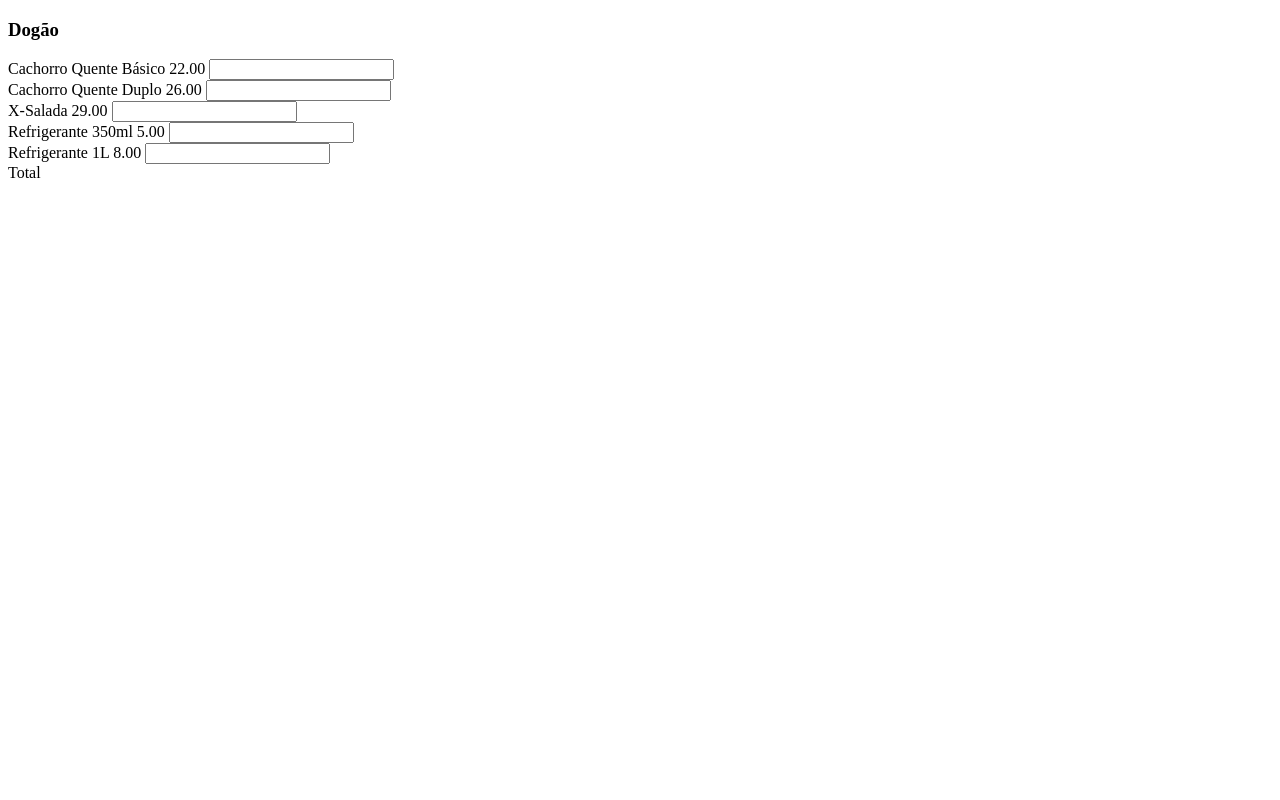
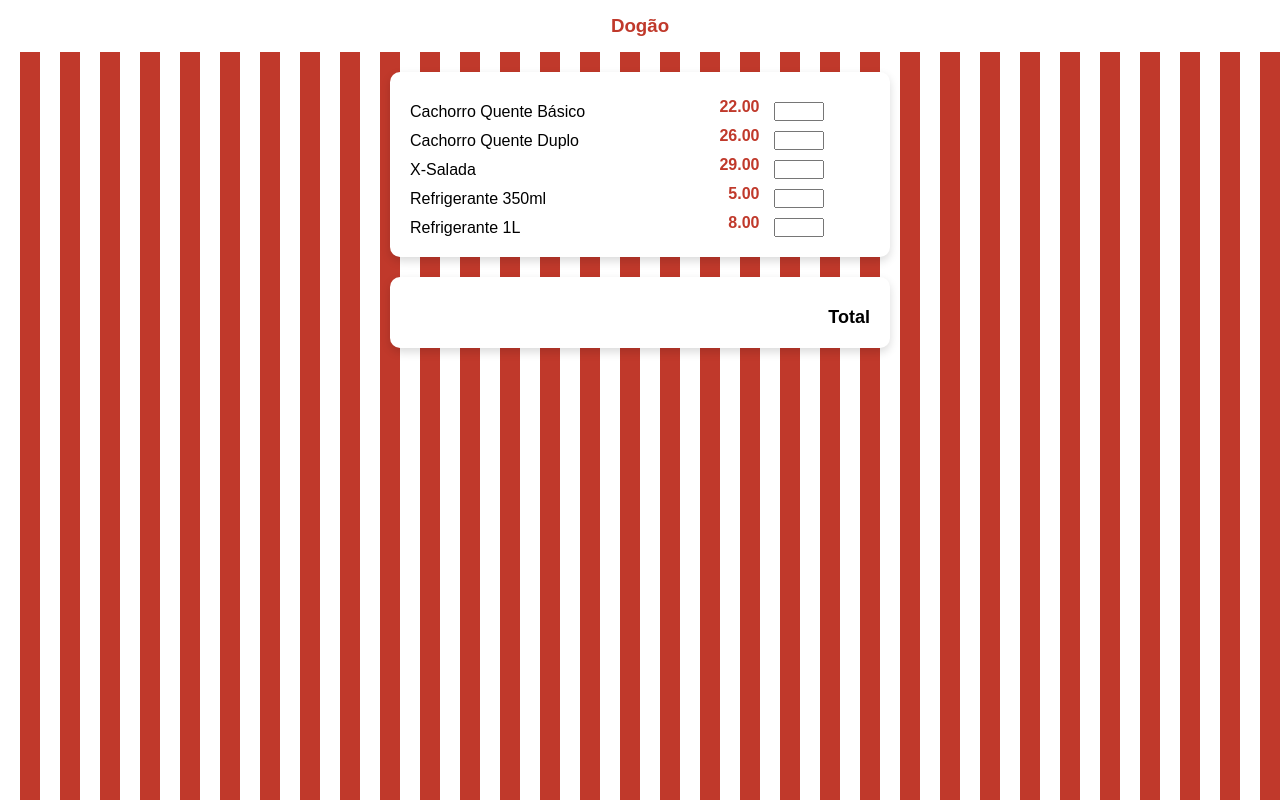
Before and after one commit to yanarakl/Dw1-Exercicios, a plain HTML site: page exercicio-dogão/dogao.html in a window 1280 px wide. Drawn offline with Linux system fonts and the light colour scheme.

Commit message:
exercicio

```diff
--- /dev/null
+++ b/exercicio-dogão/dogao.css
@@ -0,0 +1,91 @@
+/* Reset */
+* {
+    margin: 0;
+    padding: 0;
+    box-sizing: border-box;
+}
+
+/* Fundo listrado */
+body {
+    font-family: Arial, sans-serif;
+
+    min-height: 100vh;
+
+    background: repeating-linear-gradient(
+        90deg,
+        #ffffff 0px,
+        #ffffff 20px,
+        #c0392b 20px,
+        #c0392b 40px
+    );
+}
+
+/* Header */
+header {
+    background: #ffffff;
+    padding: 15px;
+    margin-bottom: 20px;
+}
+
+header h3 {
+    color: #c0392b;
+    text-align: center;
+    margin: 0;
+}
+
+/* Container */
+main {
+    max-width: 500px;
+    margin: 0 auto;
+}
+
+/* Card */
+section {
+    background: white;
+    padding: 20px;
+    margin-bottom: 20px;
+    border-radius: 10px;
+    box-shadow: 0 4px 10px rgba(0,0,0,0.15);
+}
+
+/* Linha tipo tabela */
+section label:nth-of-type(odd),
+section label:nth-of-type(even),
+section input {
+    display: inline-block;
+    vertical-align: middle;
+}
+
+/* Produto */
+section label:nth-of-type(odd) {
+    width: 55%;
+    margin-top: 10px;
+}
+
+/* Preço */
+section label:nth-of-type(even) {
+    width: 20%;
+    text-align: right;
+    font-weight: bold;
+    color: #c0392b;
+    margin-right: 10px;
+}
+
+/* Input */
+section input {
+    width: 50px;
+    margin-top: 10px;
+}
+
+/* Espaçamento entre itens */
+section br {
+    display: block;
+    margin-bottom: 10px;
+}
+
+/* Total */
+section:last-child {
+    text-align: right;
+    font-weight: bold;
+    font-size: 18px;
+}
--- a/exercicio-dogão/dogao.html
+++ b/exercicio-dogão/dogao.html
@@ -4,9 +4,14 @@
     <meta charset="UTF-8">
     <meta name="viewport" content="width=device-width, initial-scale=1.0">
     <title>Document</title>
+    <link rel="stylesheet" href="dogao.css">
 </head>
 <body>
-    <h3>Dogão</h3>
+    <header>
+        <h3>Dogão</h3>
+    </header>
+    <main>
+    <section>
     <label for="InputBasico" id="LabelBasico">Cachorro Quente Básico</label>
     <label for="InputBasico" id="LabelPrecoBasico">22.00</label>
     <input type="number" min="0" id="InputBasico">
@@ -26,11 +31,13 @@
     <label for="InputRefriG" id="LabelRefriG">Refrigerante 1L</label>
     <label for="InputRefriG" id="LabelPrecoRefriG">8.00</label>
     <input type="number" min="0" id="InputRefriG">
-    <br>
+    </section>
+
+    <section>
     <label for="InputTotal" id="LabelTotal">Total</label>
     <span id="InputTotal"></span>
-
-
+    </section>
+    </main>
     <script src="dogao.js"></script>
 </body>
 </html>
```
Also changed, not shown: exercicio-estacionamento3/login.html (added, +26 -0 lines), exercicio-estacionamento3/login.js (added, +13 -0 lines), exercicio-estacionamento3/menu.html (added, +12 -0 lines), exercicio-estacionamento3/menu.js (added, +8 -0 lines).
